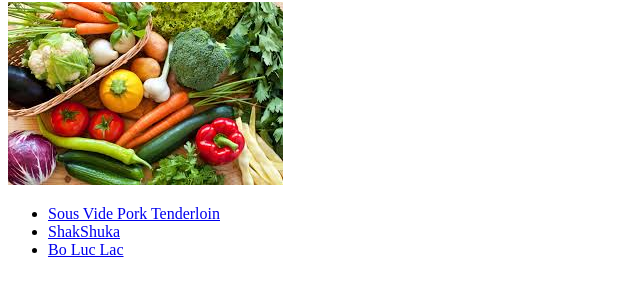
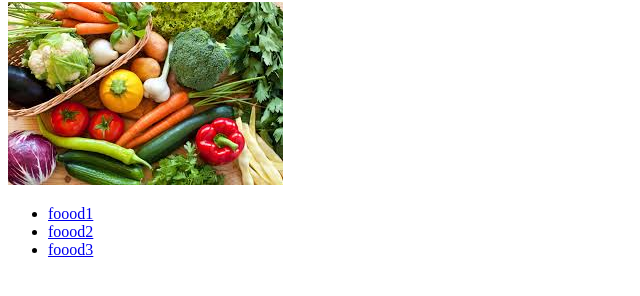
Before and after one commit to jeid12/odin-recipes-, a plain HTML site: page index.html in a window 1280 px wide. Shown: the part 78-374 px from the top of the page, without its empty margins (0-640 px from the left). Drawn offline with Linux system fonts and the light colour scheme.

Commit message:
Update index.html

```diff
--- a/index.html
+++ b/index.html
@@ -12,9 +12,9 @@
     <img class="block" src="veg.jpeg" alt="cutting onions">
         <div id="contents" class="block">
             <ul>
-                <li class="recipe"><a href="recipes/jeid1.html">Sous Vide Pork Tenderloin</a></li>
-                <li class="recipe"><a href="recipes/jeid2.html">ShakShuka</a></li>
-                <li class="recipe"><a href="jeid3.html">Bo Luc Lac</a></li>
+                <li class="recipe"><a href="recipes/jeid1.html">foood1</a></li>
+                <li class="recipe"><a href="recipes/jeid2.html">foood2</a></li>
+                <li class="recipe"><a href="jeid3.html">foood3</a></li>
             </ul>
         </div>
 
```
